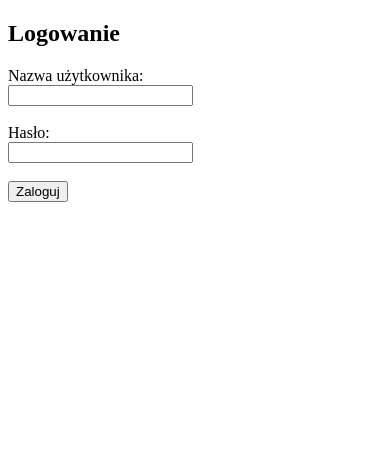
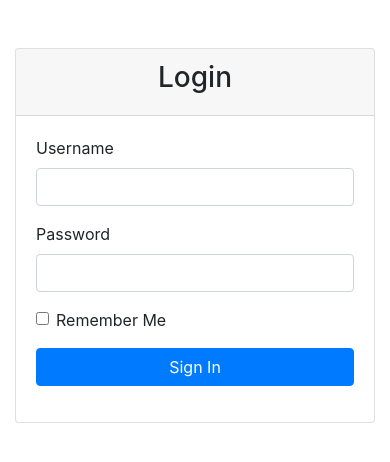
Before and after one commit to AntoniLenart/rpg_gym_app, a Flask app: page /login in a window 390 px wide. Shown: the top 462 px of the page. Run offline with Flask 3, Linux system fonts and the light colour scheme; parts of the project's set-up code (start-up, migrations or seed data) failed here and were passed over; some libraries are stand-ins or nearby versions.

Commit message:
dziala logowanie

```diff
--- a/app/app.py
+++ b/app/app.py
@@ -1,28 +1,41 @@
 from flask import Flask
+from flask_login import LoginManager
 from flask_sqlalchemy import SQLAlchemy
+from flask_bcrypt import Bcrypt
 
 import config
 
 db = SQLAlchemy()
+bcrypt = Bcrypt()
 
 
 def create_app():
-
     app = Flask(__name__,
-                template_folder='../templates',)
+                template_folder='../templates', )
     app.debug = True
     app.config.from_pyfile('../config.py')
     app.config['SECRET_KEY'] = 'you-will-never-guess'
-    app.config['SQLALCHEMY_DATABASE_URI'] = 'postgresql://postgres:admin@localhost/users'
+    app.config['SQLALCHEMY_DATABASE_URI'] = 'postgresql://postgres:admin@localhost/gym_app'
     app.config['SQLALCHEMY_TRACK_MODIFICATIONS'] = config.Config.SQLALCHEMY_TRACK_MODIFICATIONS
 
     db.init_app(app)
+    bcrypt.init_app(app)
+    login_manager = LoginManager(app)
+    login_manager.login_view = 'auth.login'
     with app.app_context():
         db.create_all()
 
     # Register blueprints (views)
     from .routes import bp as bp_index
     app.register_blueprint(bp_index)
+    from .auth import auth as bp_auth
+    app.register_blueprint(bp_auth)
+
+    from .models import User
+
+    @login_manager.user_loader
+    def load_user(user_id):
+        return User.query.get(int(user_id))
 
     return app
 
--- /dev/null
+++ b/app/auth.py
@@ -0,0 +1,65 @@
+from flask import Blueprint, render_template, redirect, url_for, flash, request
+from flask_login import login_user, logout_user, login_required, current_user
+
+from .app import db
+from .models import User
+from .routes import CONFIG
+from app.forms import RegistrationForm, LoginForm
+
+import requests
+
+
+auth = Blueprint('auth', __name__)
+
+
+@auth.route('/register', methods=['GET', 'POST'])
+def register():
+    if request.method == 'GET':
+        return render_template('register.html')
+
+    if request.method == 'POST':
+        form = RegistrationForm()
+        recaptcha_response = request.form.get('g-recaptcha-response')
+        data = {
+            'secret': CONFIG.RECAPTCHA_SECRET_KEY,
+            'response': recaptcha_response
+        }
+        r = requests.post('https://www.google.com/recaptcha/api/siteverify', data=data)
+        result = r.json()
+
+        if result['success']:
+            user = User(username=form.username.data, email=form.email.data, password=form.password.data,
+                        xp=0, level=1)
+            db.session.add(user)
+            db.session.commit()
+            flash('Registration successful!', 'success')
+            return redirect(url_for('auth.login'))
+        else:
+            flash('Form validation failed. Please check your inputs.', 'danger')
+    else:
+        flash('Invalid reCAPTCHA. Please try again.', 'danger')
+        return redirect(url_for('auth.login'))
+
+
+@auth.route('/login', methods=['GET', 'POST'])
+def login():
+    # if current_user.is_authenticated:
+    #     return redirect(url_for('routes.index'))
+    form = LoginForm()
+    if form.validate_on_submit():
+        user = User.query.filter_by(username=form.username.data).first()
+        if user is None or not user.check_password(form.password.data):
+            flash('Invalid username or password', 'danger')
+            return redirect(url_for('auth.login'))
+        login_user(user, remember=form.remember_me.data)
+        next_page = request.args.get('next')
+        return redirect(next_page) if next_page else redirect(url_for('routes.index'))
+    return render_template('login.html', title='Sign In', form=form)
+
+
+@auth.route('/logout')
+@login_required
+def logout():
+    logout_user()
+    flash('You have been logged out.', 'success')
+    return redirect(url_for('auth.login'))
--- a/app/forms.py
+++ b/app/forms.py
@@ -1,5 +1,6 @@
 from flask_wtf import FlaskForm
 from wtforms import StringField, PasswordField, SubmitField
+from wtforms.fields.simple import BooleanField
 from wtforms.validators import DataRequired, Email, EqualTo, ValidationError
 from app.models import User
 
@@ -25,4 +26,5 @@ class RegistrationForm(FlaskForm):
 class LoginForm(FlaskForm):
     username = StringField('Username', validators=[DataRequired()])
     password = PasswordField('Password', validators=[DataRequired()])
+    remember_me = BooleanField('Remember Me')
     submit = SubmitField('Sign In')
--- a/app/routes.py
+++ b/app/routes.py
@@ -1,10 +1,7 @@
-import requests
 from flask import Blueprint, render_template, redirect, url_for, request, flash
 
 import config
-from .app import db
 from app.models import User, WorkoutPlan, Exercise, Badge
-from app.forms import LoginForm, RegistrationForm
 
 
 bp = Blueprint('routes', __name__)
@@ -18,48 +15,6 @@ def index():
     return render_template('index.html')
 
 
-@bp.route('/register', methods=['GET', 'POST'])
-def register():
-    if request.method == 'GET':
-        return render_template('register.html')
-
-    if request.method == 'POST':
-        form = RegistrationForm()
-        recaptcha_response = request.form.get('g-recaptcha-response')
-        data = {
-            'secret': CONFIG.RECAPTCHA_SECRET_KEY,
-            'response': recaptcha_response
-        }
-        r = requests.post('https://www.google.com/recaptcha/api/siteverify', data=data)
-        result = r.json()
-
-        if result['success']:
-            user = User(username=form.username.data, email=form.email.data, password_hash=form.password.data,
-                        xp=0, level=1)
-            db.session.add(user)
-            db.session.commit()
-            flash('Registration successful!', 'success')
-            return redirect(url_for('routes.login'))
-        else:
-            flash('Form validation failed. Please check your inputs.', 'danger')
-    else:
-        flash('Invalid reCAPTCHA. Please try again.', 'danger')
-        return redirect(url_for('routes.login'))
-
-
-@bp.route('/login', methods=['GET', 'POST'])
-def login():
-    form = LoginForm()
-    if form.validate_on_submit():
-        user = User.query.filter_by(username=form.username.data).first()
-        if user is None or not user.check_password(form.password.data):
-            print('Invalid username or password')
-            return redirect(url_for('routes.login'))
-        print('Login successful')
-        return redirect(url_for('routes.index'))
-    return render_template('login.html', form=form)
-
-
 @bp.route('/profile/<username>')
 def profile(username):
     user = User.query.filter_by(username=username).first_or_404()
--- a/requirements.txt
+++ b/requirements.txt
@@ -4,3 +4,4 @@ Flask-SQLAlchemy~=3.1.1
 Flask-WTF~=1.2.1
 WTForms~=3.1.2
 requests~=2.32.3
+Werkzeug~=3.0.3
--- a/templates/index.html
+++ b/templates/index.html
@@ -44,10 +44,10 @@
                     <a class="nav-link" href="{{ url_for('routes.index') }}">Home</a>
                 </li>
                 <li class="nav-item">
-                    <a class="nav-link" href="{{ url_for('routes.register') }}">Register</a>
+                    <a class="nav-link" href="{{ url_for('auth.register') }}">Register</a>
                 </li>
                 <li class="nav-item">
-                    <a class="nav-link" href="{{ url_for('routes.login') }}">Login</a>
+                    <a class="nav-link" href="{{ url_for('auth.login') }}">Login</a>
                 </li>
                 <li class="nav-item">
                     <a class="nav-link" href="{{ url_for('routes.profile', username='demo_user') }}">Profile</a>
--- a/templates/login.html
+++ b/templates/login.html
@@ -2,17 +2,44 @@
 <html lang="en">
 <head>
     <meta charset="UTF-8">
-    <meta name="viewport" content="width=device-width, initial-scale=1.0">
+    <meta name="viewport" content="width=device-width, initial-scale=1, shrink-to-fit=no">
     <title>Login</title>
+    <link rel="stylesheet" href="https://stackpath.bootstrapcdn.com/bootstrap/4.5.2/css/bootstrap.min.css">
 </head>
 <body>
-    <h2>Logowanie</h2>
-    <form action="{{ url_for('routes.login') }}" method="POST">
-        <label for="username">Nazwa użytkownika:</label><br>
-        <input type="text" id="username" name="username" required><br><br>
-        <label for="password">Hasło:</label><br>
-        <input type="password" id="password" name="password" required><br><br>
-        <input type="submit" value="Zaloguj">
-    </form>
+<div class="container">
+    <div class="row justify-content-center">
+        <div class="col-md-6">
+            <div class="card mt-5">
+                <div class="card-header">
+                    <h3 class="text-center">Login</h3>
+                </div>
+                <div class="card-body">
+                    <form action="{{ url_for('auth.login') }}" method="POST">
+                        {{ form.hidden_tag() }}
+                        <div class="form-group">
+                            {{ form.username.label(class="form-control-label") }}
+                            {{ form.username(class="form-control") }}
+                        </div>
+                        <div class="form-group">
+                            {{ form.password.label(class="form-control-label") }}
+                            {{ form.password(class="form-control") }}
+                        </div>
+                        <div class="form-group form-check">
+                            {{ form.remember_me(class="form-check-input") }}
+                            {{ form.remember_me.label(class="form-check-label") }}
+                        </div>
+                        <div class="form-group">
+                            {{ form.submit(class="btn btn-primary btn-block") }}
+                        </div>
+                    </form>
+                </div>
+            </div>
+        </div>
+    </div>
+</div>
+<script src="https://code.jquery.com/jquery-3.5.1.slim.min.js"></script>
+<script src="https://cdn.jsdelivr.net/npm/@popperjs/core@2.5.4/dist/umd/popper.min.js"></script>
+<script src="https://stackpath.bootstrapcdn.com/bootstrap/4.5.2/js/bootstrap.min.js"></script>
 </body>
 </html>
--- a/templates/register.html
+++ b/templates/register.html
@@ -33,7 +33,7 @@
 <body>
     <div class="register-form">
         <h2>Rejestracja</h2>
-        <form id="registerForm" method="POST" action="{{ url_for('routes.register') }}">
+        <form id="registerForm" method="POST" action="{{ url_for('auth.register') }}">
             <div class="form-group">
                 <label for="username">Nazwa użytkownika</label>
                 <input type="text" class="form-control" id="username" name="username" required>
```
Also changed, not shown: app/models.py (+8 -6 lines).
